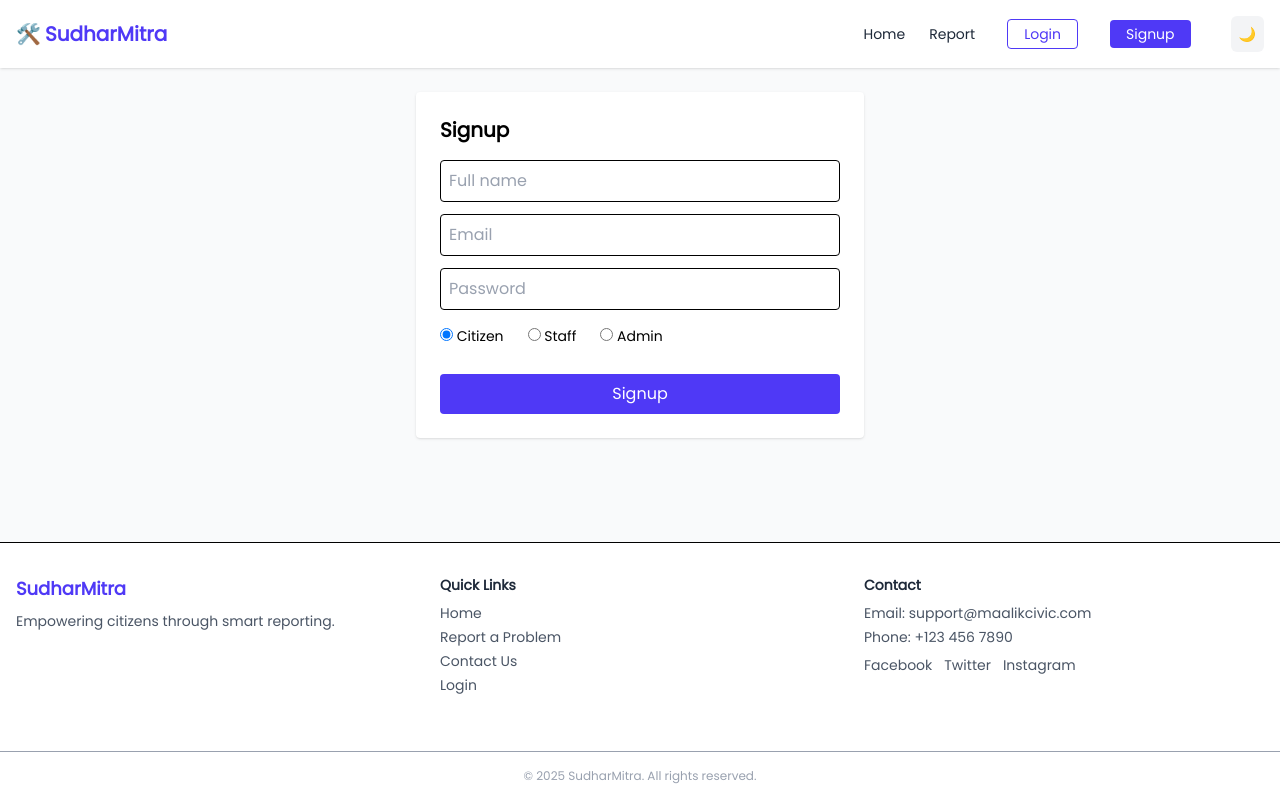
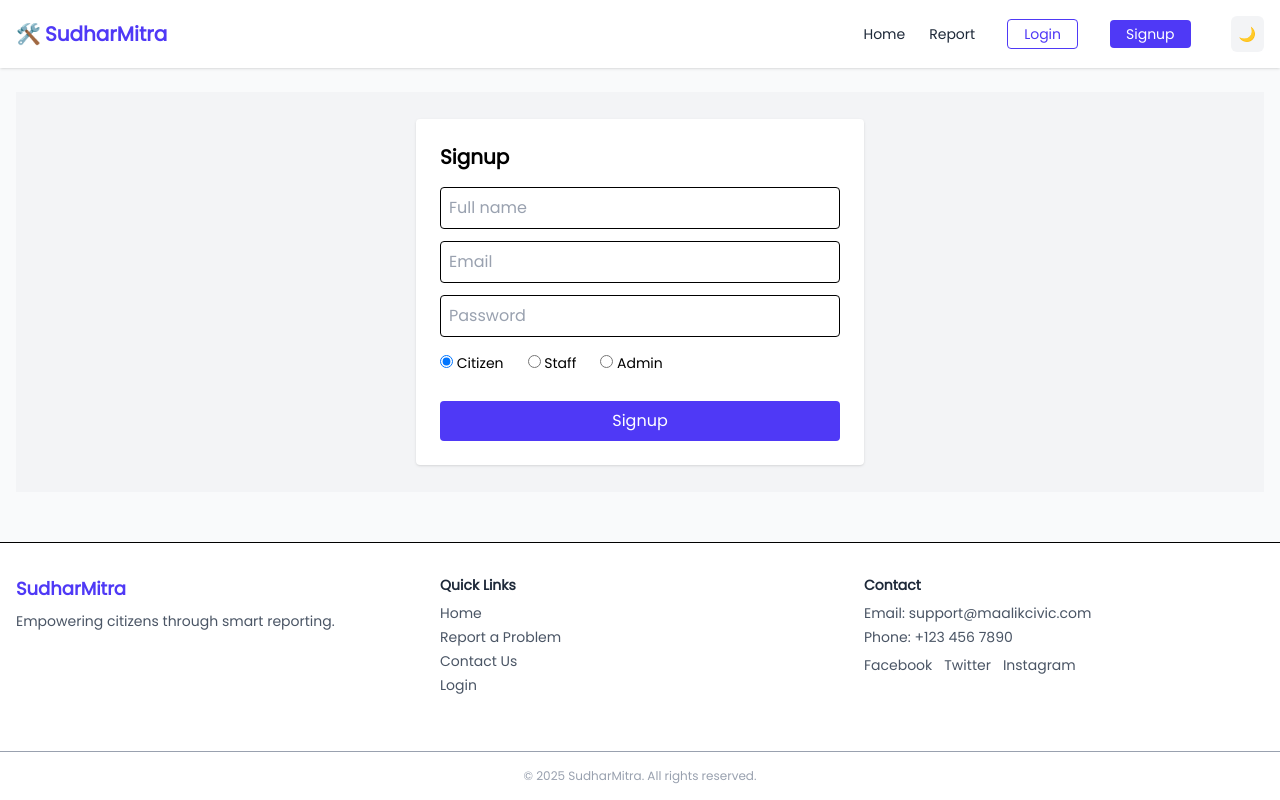
Before and after one commit to akashroy18/civicsenseIssue, a React (Vite) app in the folder SIH2025-Civic-Sense-main/Civic Sense/Jharkhand Frontend/frontend/: page /signup in a window 1280 px wide. Built offline with nearby package versions, Linux system fonts and the light colour scheme; some icons are missing.

Commit message:
centered login signup

```diff
--- a/SIH2025-Civic-Sense-main/Civic Sense/Jharkhand Frontend/frontend/src/pages/Login.jsx
+++ b/SIH2025-Civic-Sense-main/Civic Sense/Jharkhand Frontend/frontend/src/pages/Login.jsx
@@ -24,6 +24,7 @@ export default function Login() {
   };
 
   return (
+    <div className='flex min-h-[50vh] flex-cols flex-grow items-center justify-center'>
       <div className="max-w-md bg-gray-50 text-gray-950 dark:text-gray-50 dark:bg-gray-800 mx-auto p-6  rounded shadow">
         <h2 className="text-xl font-semibold mb-4">Login</h2>
         {err && <div className="text-red-600 mb-2">{err}</div>}
@@ -36,5 +37,6 @@ export default function Login() {
           Or <a href="/signup" className="text-indigo-600">create account</a>
         </div>
       </div>
+    </div>
   );
 }
--- a/SIH2025-Civic-Sense-main/Civic Sense/Jharkhand Frontend/frontend/src/pages/Signup.jsx
+++ b/SIH2025-Civic-Sense-main/Civic Sense/Jharkhand Frontend/frontend/src/pages/Signup.jsx
@@ -51,7 +51,8 @@ export default function Signup() {
   //   </div>
   // );
   return (
-    <div className="max-w-md mx-auto bg-white p-6 rounded shadow">
+    <div className="flex-grow flex-col flex items-center justify-center bg-gray-100 dark:bg-gray-900 min-h-[50vh]">
+      <div className="max-w-md mx-auto bg-white dark:bg-gray-800 dark:text-gray-50 p-6 rounded shadow">
         <h2 className="text-xl font-semibold mb-4">Signup</h2>
         {err && <div className="text-red-600 mb-2">{err}</div>}
         <form onSubmit={submit} className="space-y-3">
@@ -91,5 +92,6 @@ export default function Signup() {
           ">Signup</button>
         </form>
       </div>
+    </div>
   );
 }
```
Lines whose indentation alone changed are shown as unchanged.
